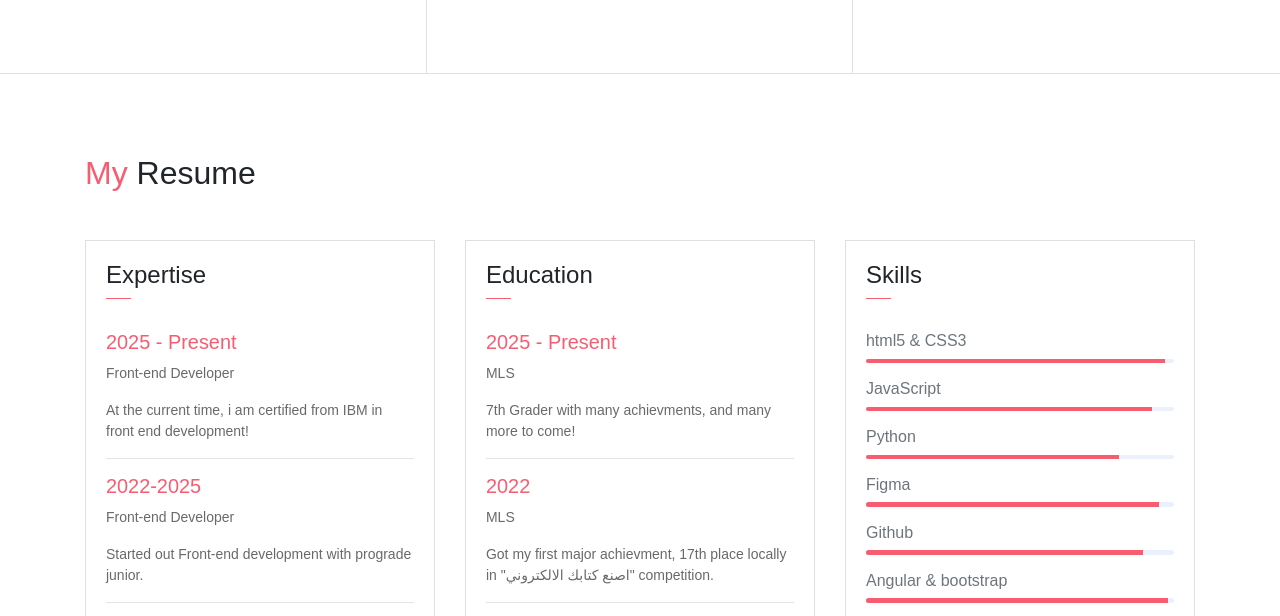
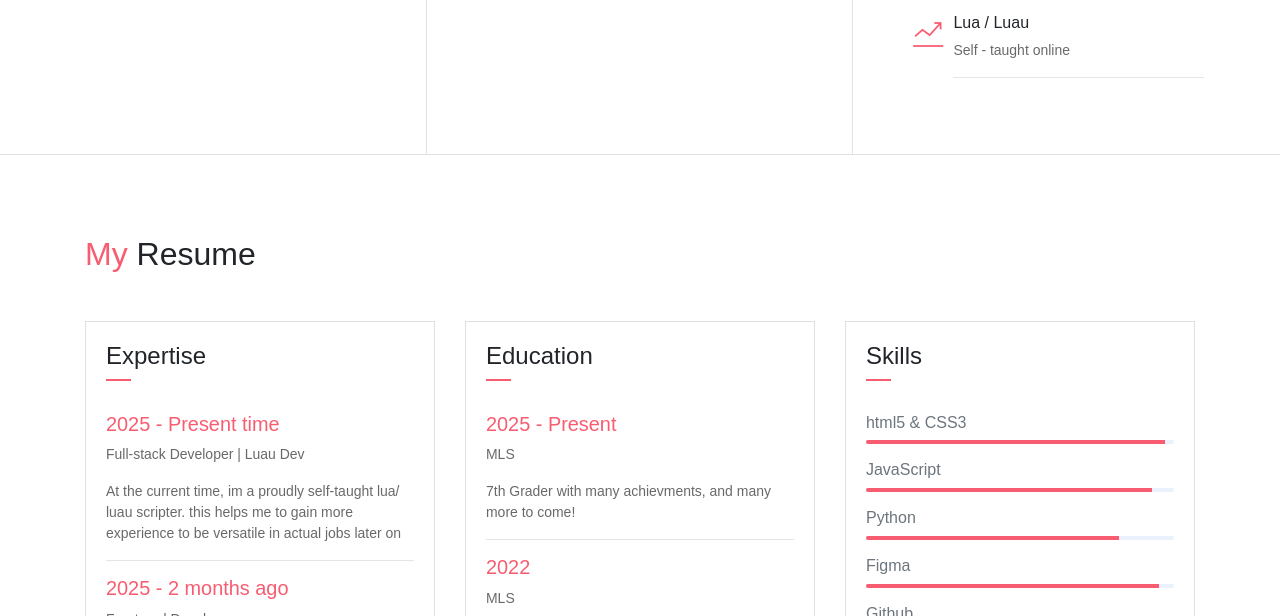
Before and after one commit to MohamedDiaaAtiaa/p, a website: page index.html in a window 1280 px wide. Shown: the part 1099-1715 px from the top of the page. Drawn offline with Linux system fonts and the light colour scheme; some packages are replaced by stand-ins of ours.

Commit message:
Update index.html

```diff
--- a/index.html
+++ b/index.html
@@ -23,7 +23,7 @@
             <div class="header-content">
                 <h4 class="header-subtitle" >Hello, I am</h4>
                 <h1 class="header-title">Mohamed Diaa</h1>
-                <h6 class="header-mono" >Frond end Designer | Developer</h6>
+                <h6 class="header-mono" >Frond end Designer | Lua/Luau Developer </h6>
                 <button class="btn btn-primary btn-rounded"><i class="ti-printer pr-2"></i>View Resume</button>
             </div>
         </div>
@@ -119,6 +119,14 @@
                         <hr>
                     </div>
                 </div>
+		<div class="row">
+                    <div class="col-1 text-danger pt-1"><i class="ti-stats-up icon-lg"></i></div>
+                    <div class="col-10 ml-auto mr-3">
+                        <h6>Lua / Luau</h6>
+                        <p class="subtitle">Self - taught online</p>
+                        <hr>
+                    </div>
+                </div>
             </div>
         </div>
     </div>
@@ -137,9 +145,13 @@
                             </div>
                         </div>
                         <div class="card-body">
-                            <h6 class="title text-danger">2025 - Present</h6>
+				<h6 class="title text-danger">2025 - Present time</h6>
+				<P>Full-stack Developer | Luau Dev</P>
+				<P class="subtitle">At the current time, im a proudly self-taught lua/ luau scripter. this helps me to gain more experience to be versatile in actual jobs later on</P>
+			    <hr>
+                            <h6 class="title text-danger">2025 - 2 months ago</h6>
                             <P>Front-end Developer</P>
-                            <P class="subtitle">At the current time, i am certified from IBM in front end development!</P>
+                            <P class="subtitle">At that state, i was certified from IBM in front end development!</P>
                             <hr>
                             <h6 class="title text-danger">2022-2025</h6>
                             <P>Front-end Developer</P>
@@ -148,6 +160,7 @@
                             <h6 class="title text-danger">2017-2022</h6>
                             <P>Begginer</P>
                             <P class="subtitle">Started learning scratch on udemy which gave me an amazing start to programming.</P>
+
                         </div>
                     </div>
                 </div>
```
